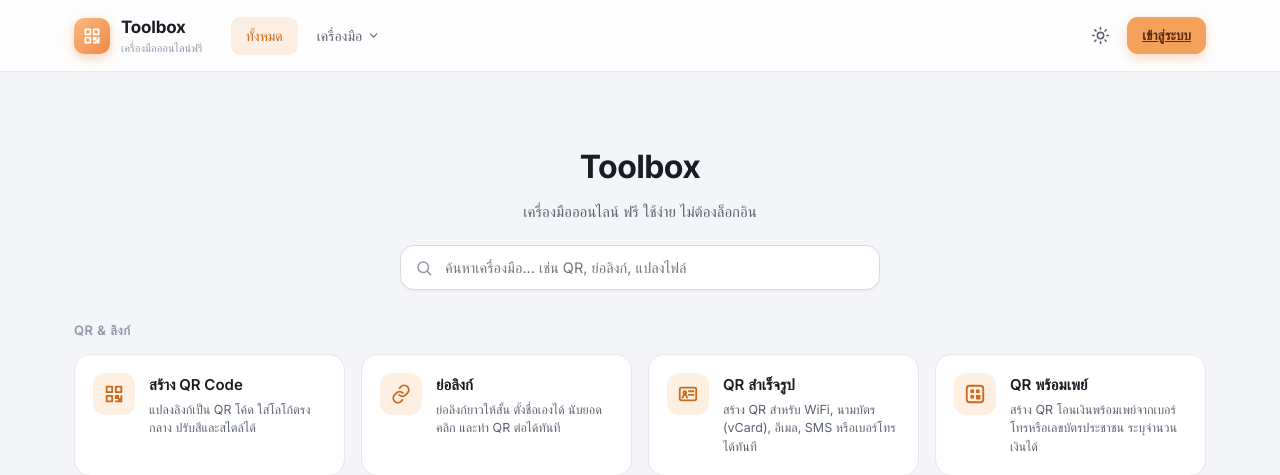
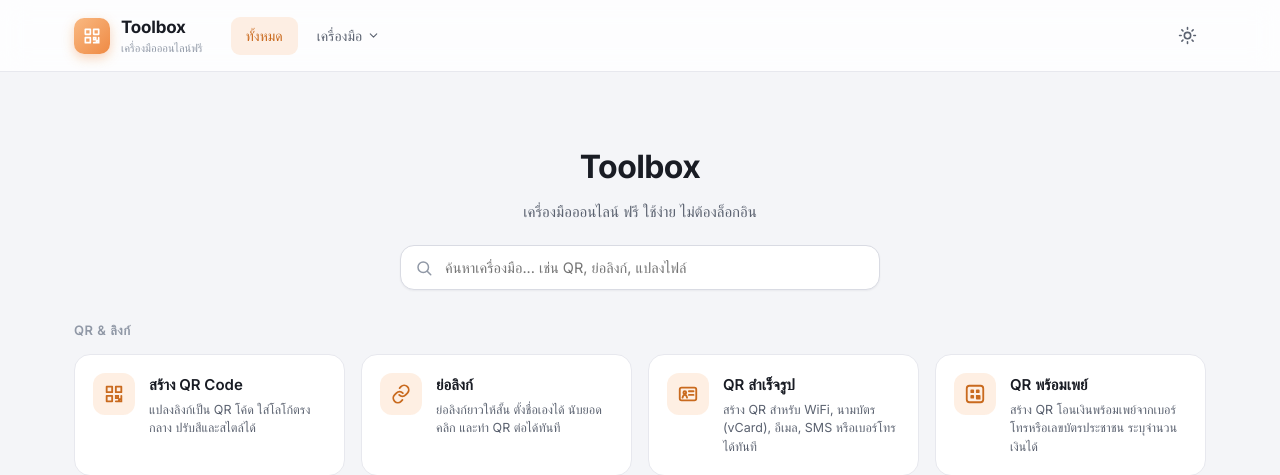
Before and after one commit to aombazooka/toolbox, a PHP site: page /qrcode/index.php in a window 1280 px wide. Shown: the top 475 px of the page. Run offline with PHP 8.4, Linux system fonts and the light colour scheme; data that the repository does not hold is empty; some web fonts are replaced.

Commit message:
Remove the login button from the header (guest view)
The project is going static/no-accounts, so drop the "เข้าสู่ระบบ"
button from the shared header. Logged-in users still see the user chip;
login.php remains reachable by URL for the full PHP version.

Co-Authored-By: Claude Opus 4.8 <noreply@anthropic.com>

```diff
--- a/includes/header.php
+++ b/includes/header.php
@@ -62,8 +62,6 @@ $toolSlugs  = array_column($tools, 'slug');
           <svg viewBox="0 0 24 24" fill="none" stroke="currentColor" stroke-width="2" stroke-linecap="round" stroke-linejoin="round"><path d="M9 21H5a2 2 0 0 1-2-2V5a2 2 0 0 1 2-2h4"/><path d="M16 17l5-5-5-5M21 12H9"/></svg>
         </a>
       </div>
-      <?php else: ?>
-      <a class="btn btn-primary" href="login.php" style="padding:8px 15px;font-size:13.5px">เข้าสู่ระบบ</a>
       <?php endif; ?>
     </div>
   </div>
```
